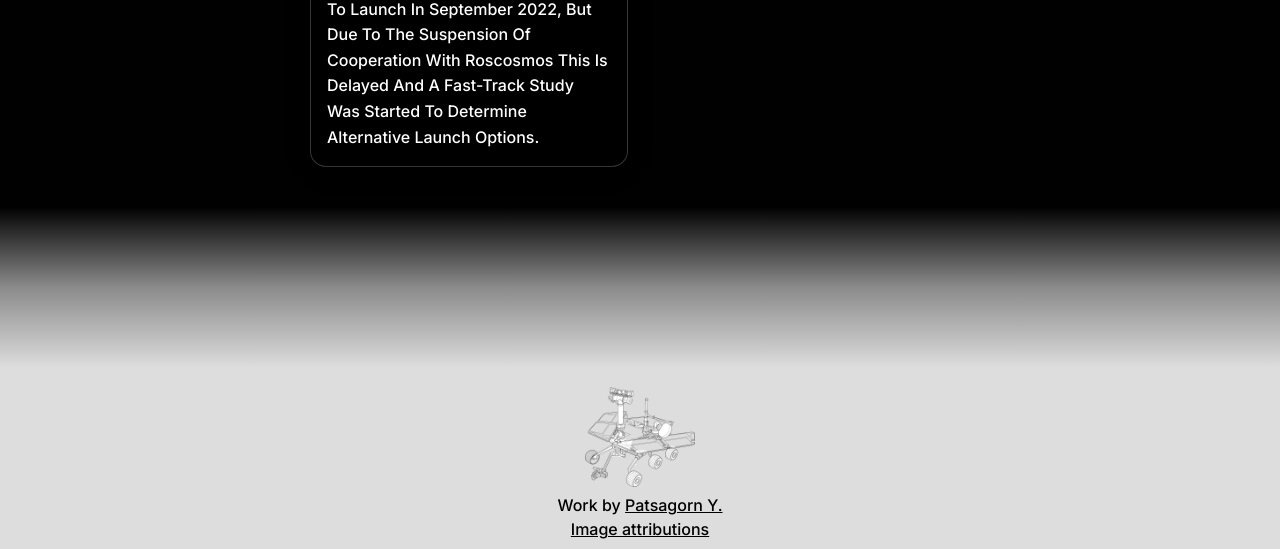
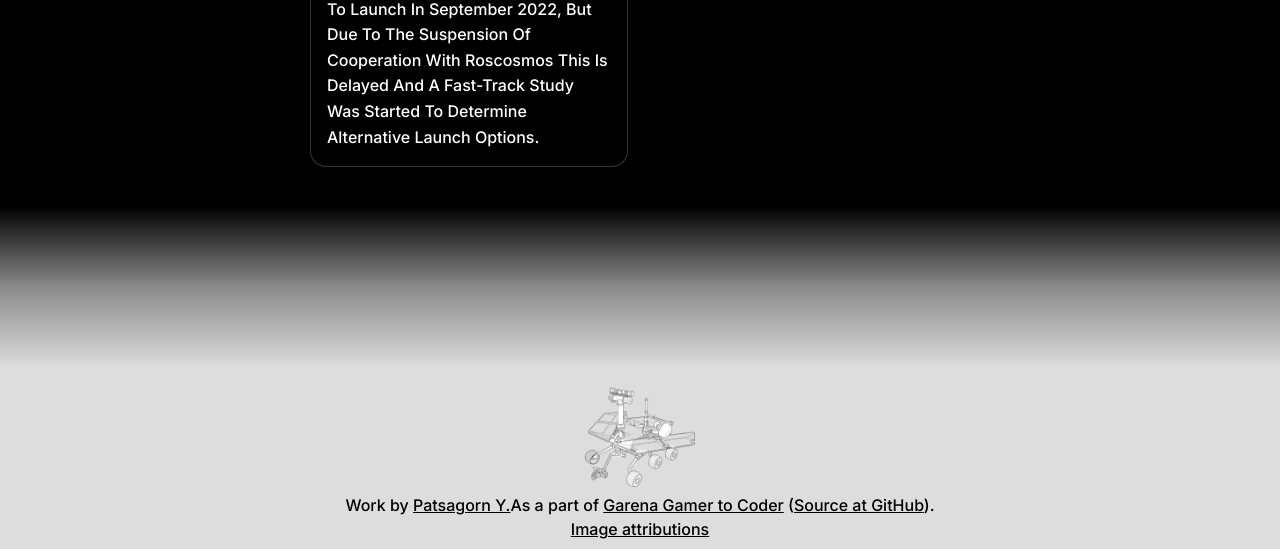
Before and after one commit to ptsgrn/garena-gtc, a plain HTML site: page index.html in a window 1280 px wide. Shown: the part 2894-3443 px from the top of the page. Drawn offline with Linux system fonts and the light colour scheme.

Commit message:
add gamer to coder and github like

```diff
--- a/index.html
+++ b/index.html
@@ -191,7 +191,9 @@
 </body>
 <footer>
   <img src="assets/curiosity.png" alt="Curiosity outline art" height="100">
-  <span>Work by <a href="https://github.com/ptsgrn" title="See my Github profile">Patsagorn Y.</a></span>
+  <span>Work by <a href="https://github.com/ptsgrn" title="See my Github profile">Patsagorn Y.</a><wbr>As a part of <a
+      href="https://gamertocoder.garena.co.th/" target="_blank" rel="noopener noreferrer">Garena Gamer to Coder</a> (<a
+      href="https://github.com/ptsgrn/garena-gtc">Source at GitHub</a>).</span>
   <span><a href="#attributions">Image attributions</a></span>
   <section id="attributions">
     <ul>
```
